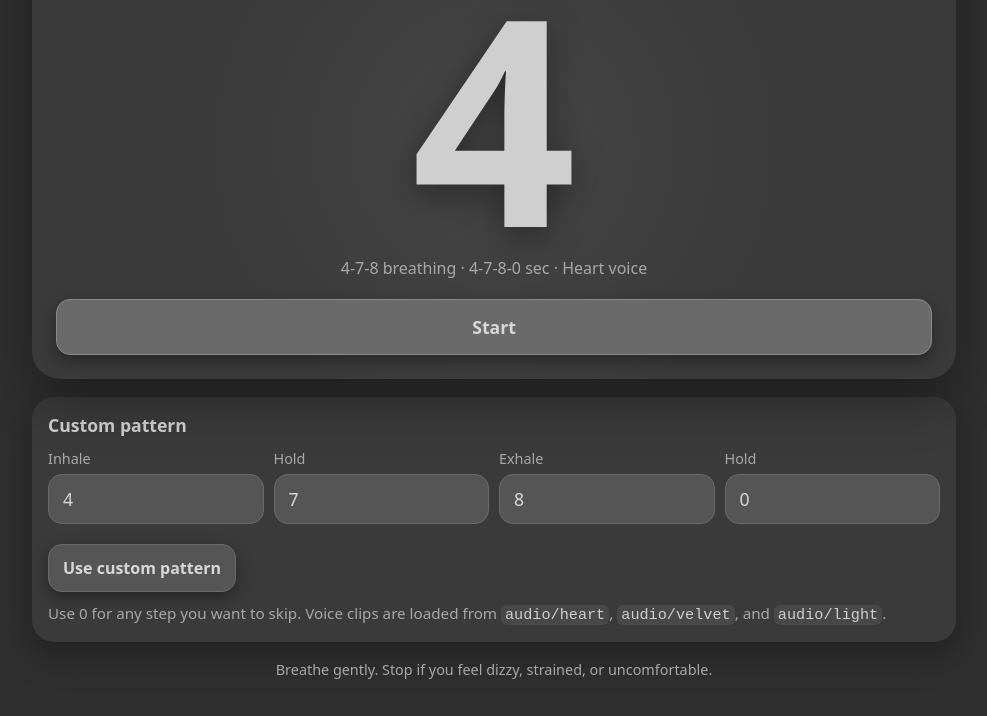
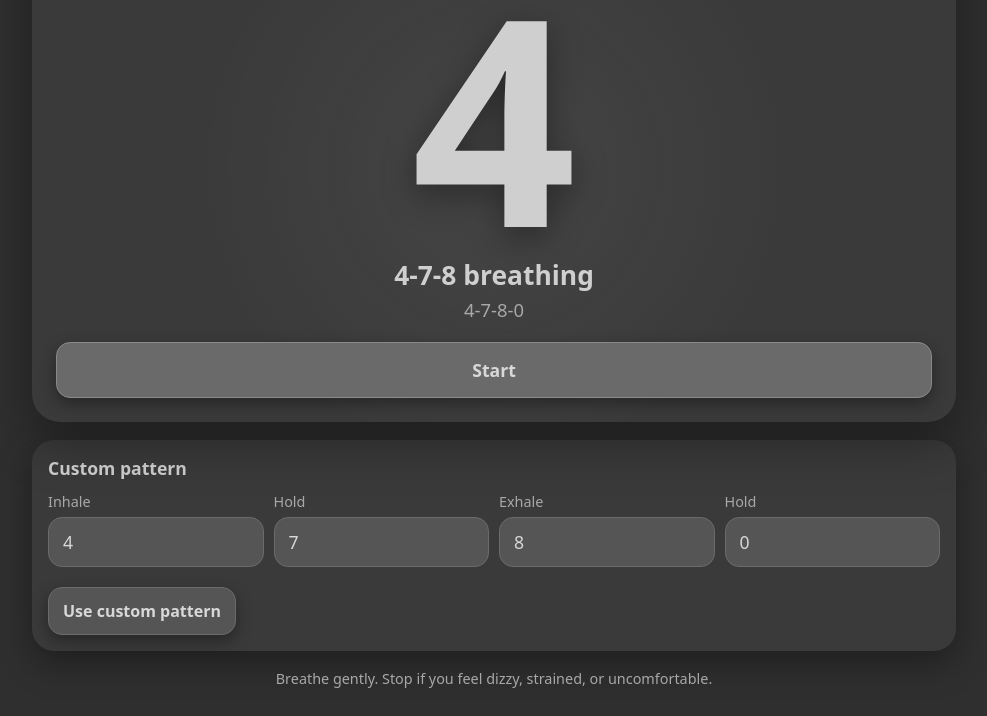
Before and after one commit to ndalpe/breathwork, a plain HTML site: page index.html in a window 1280 px wide. Shown: the part 171-887 px from the top of the page, without its empty margins (146-1133 px from the left). Drawn offline with Linux system fonts and the light colour scheme.

Commit message:
Remove the notice about the voice clips path at the bottom of the page.
Remove the selected voice from the count down area.

Remove the voice folder location in the "choose voice" menu. We should only display the information that are relevent to the breathwork. For example, displaying the voice folder path brings no added value to the end user.

In the countdown area only mentioned the choosen breathing pattern name and below it, the inhale, exhale hold pattern. do not add the "sec".

Make the breathing pattern name slightly bigger than the number of seconds.

```diff
--- a/index.html
+++ b/index.html
@@ -22,7 +22,7 @@
     .timer-card{min-height:42vh;border-radius:28px;background:radial-gradient(circle at center,rgba(255,255,255,.06),transparent 56%),var(--panel);box-shadow:0 20px 50px var(--shadow);display:flex;flex-direction:column;align-items:center;justify-content:center;padding:24px;text-align:center;position:sticky;top:12px;z-index:5}
     .phase{color:var(--muted);font-size:clamp(1.25rem,4vw,2rem);letter-spacing:.08em;text-transform:uppercase;margin-bottom:8px}
     .countdown{line-height:.9;font-size:clamp(7.5rem,34vw,18rem);font-weight:800;color:var(--accent);font-variant-numeric:tabular-nums;text-shadow:0 10px 35px rgba(0,0,0,.38)}
-    .pattern-name{margin-top:12px;color:var(--muted);font-size:1rem}
+    .pattern-name{margin-top:12px;color:var(--accent);font-size:clamp(1.15rem,4vw,1.65rem);font-weight:700}.pattern-times{margin-top:4px;color:var(--muted);font-size:clamp(.95rem,3vw,1.15rem);font-variant-numeric:tabular-nums}
     .controls{display:flex;gap:10px;width:100%;margin-top:20px}
     button.primary{width:100%;background:#6a6a6a;border-color:#8a8a8a;font-size:1.1rem;padding:15px 18px}
     button.stop{background:#585858}
@@ -95,6 +95,7 @@
         <div id="phase" class="phase">Ready</div>
         <div id="countdown" class="countdown">0</div>
         <div id="patternName" class="pattern-name">Choose a pattern or create your own.</div>
+        <div id="patternTimes" class="pattern-times">4-7-8-0</div>
         <div class="controls"><button id="startStopButton" class="primary" type="button">Start</button></div>
       </section>
       <section class="settings">
@@ -107,7 +108,6 @@
             <label>Hold <input id="holdAfterExhaleInput" type="number" min="0" max="300" step="1" value="0" inputmode="numeric" /></label>
           </div>
           <div class="controls"><button id="applyCustomButton" type="button">Use custom pattern</button></div>
-          <p class="hint">Use 0 for any step you want to skip. Voice clips are loaded from <code>audio/heart</code>, <code>audio/velvet</code>, and <code>audio/light</code>.</p>
         </div>
       </section>
     </main>
@@ -157,7 +157,7 @@
     let fallbackVoice = null;
 
     const $ = id => document.getElementById(id);
-    const phaseEl=$("phase"), countdownEl=$("countdown"), patternNameEl=$("patternName"), startStopButton=$("startStopButton"), muteButton=$("muteButton"), sessionMuteButton=$("sessionMuteButton");
+    const phaseEl=$("phase"), countdownEl=$("countdown"), patternNameEl=$("patternName"), patternTimesEl=$("patternTimes"), startStopButton=$("startStopButton"), muteButton=$("muteButton"), sessionMuteButton=$("sessionMuteButton");
     const presetGrid=$("presetGrid"), voiceGrid=$("voiceGrid"), menu=$("menu"), menuTitle=$("menuTitle"), menuHome=$("menuHome"), patternsPage=$("patternsPage"), voicesPage=$("voicesPage"), backMenuButton=$("backMenuButton");
     const durationDisplay=$("durationDisplay"), breathCounterDisplay=$("breathCounterDisplay");
     const inputs=[$("inhaleInput"),$("holdAfterInhaleInput"),$("exhaleInput"),$("holdAfterExhaleInput")];
@@ -257,7 +257,8 @@
     function render(){
       phaseEl.textContent=remaining>0?phaseLabels[phaseIndex]:"Ready";
       countdownEl.textContent=remaining;
-      patternNameEl.textContent=`${activePattern.name} · ${activePattern.times.join("-")} sec · ${voices[selectedVoice].name} voice`;
+      patternNameEl.textContent=activePattern.name;
+      patternTimesEl.textContent=activePattern.times.join("-");
       durationDisplay.textContent=formatDuration(sessionSeconds);
       breathCounterDisplay.textContent=`${completedBreaths} ${completedBreaths===1?"breath":"breaths"}`;
       startStopButton.textContent=running?"Stop":"Start"; startStopButton.classList.toggle("stop",running); updateMuteButtons();
@@ -316,7 +317,7 @@
       voiceGrid.innerHTML="";
       Object.entries(voices).forEach(([key,v])=>{
         const b=document.createElement("button"); b.className="voice-card"; b.type="button";
-        b.innerHTML=`<strong>${v.name}</strong><span>${v.description}</span><small>Folder: audio/${key}</small>${selectedVoice===key?'<div class="selected-pill">Selected</div>':""}`;
+        b.innerHTML=`<strong>${v.name}</strong><span>${v.description}</span>${selectedVoice===key?'<div class="selected-pill">Selected</div>':""}`;
         b.addEventListener("click",()=>setVoice(key));
         voiceGrid.appendChild(b);
       });
```
Also changed, not shown: README.md.
